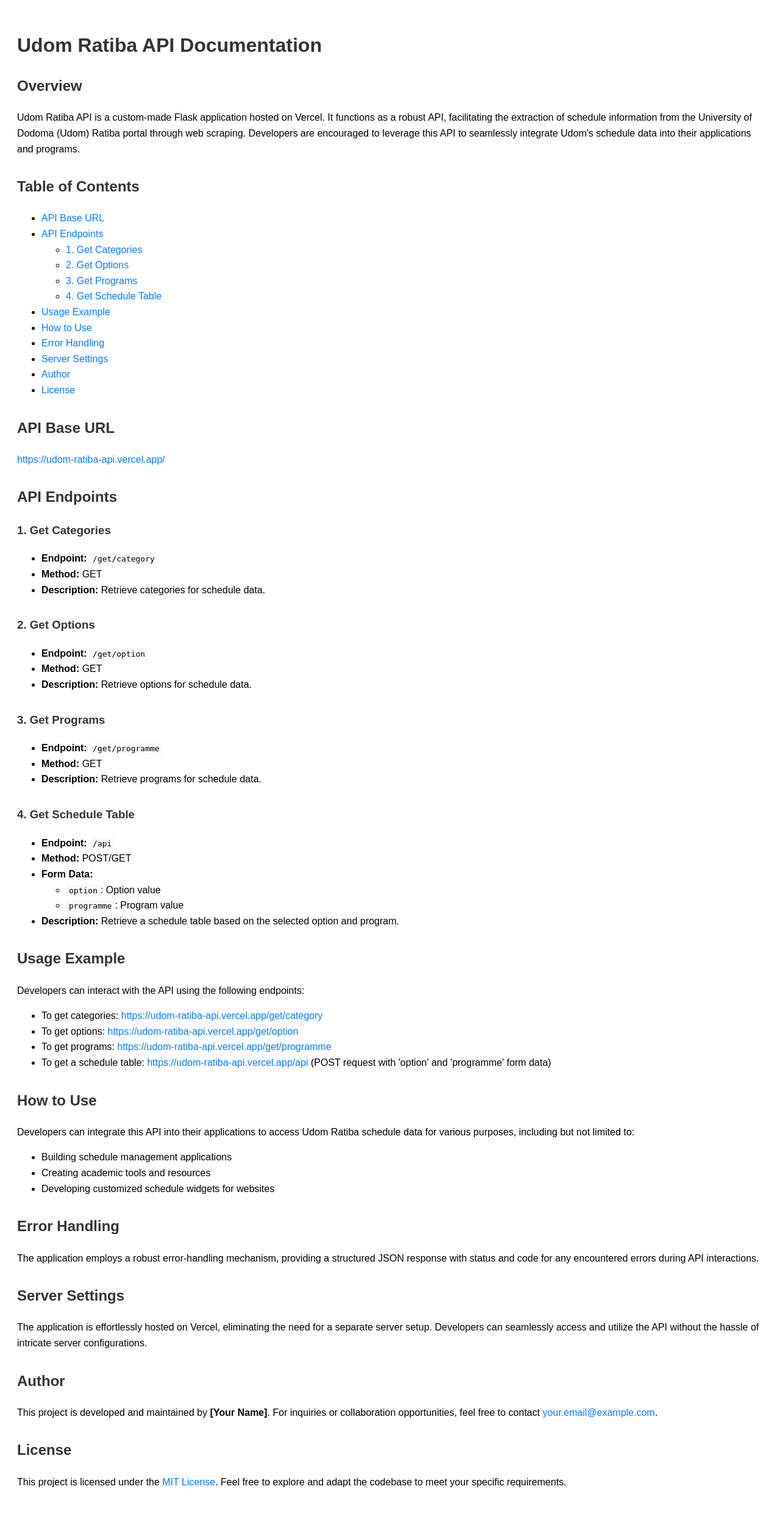
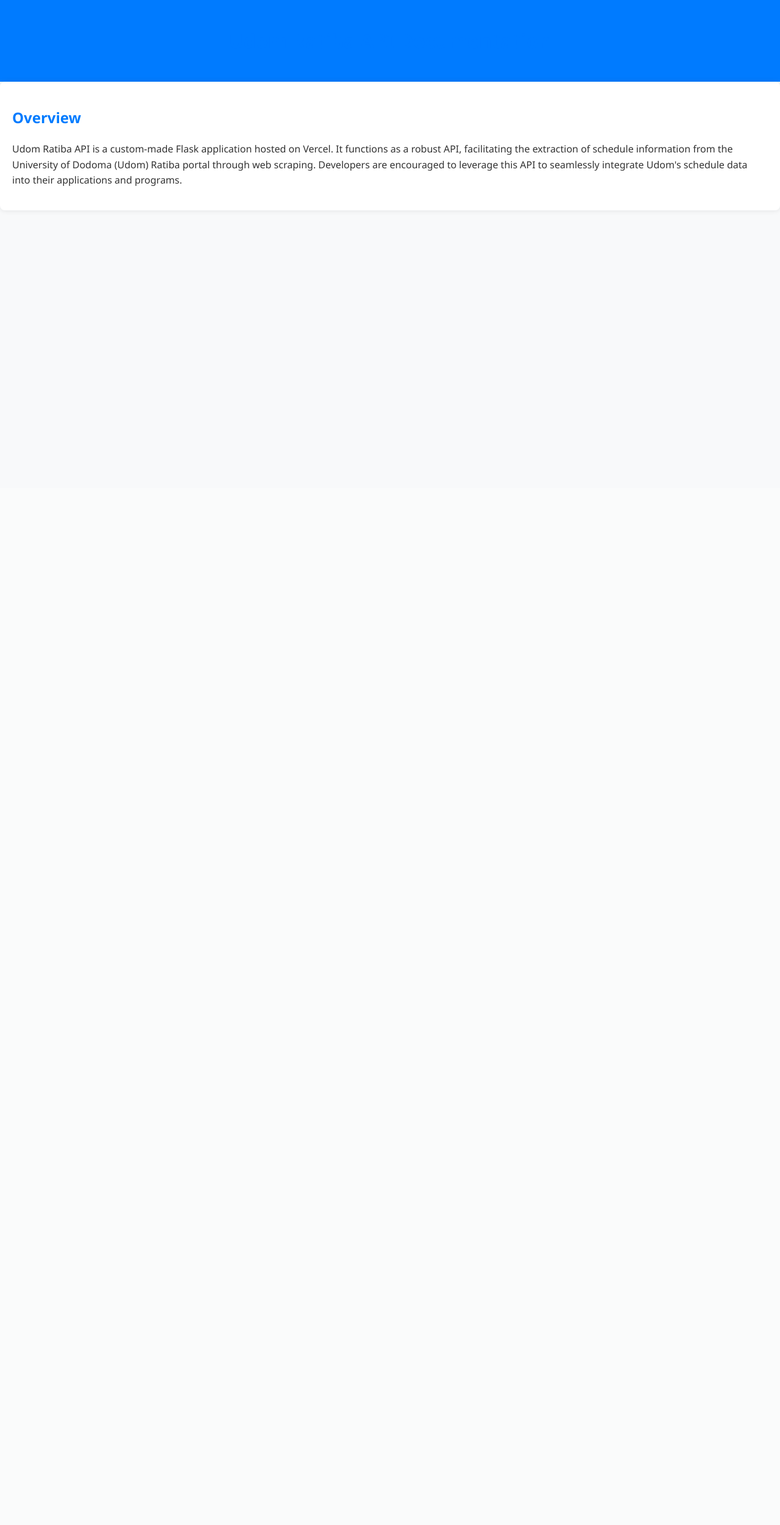
Before and after one commit to isaka-james/UDOM-RATIBA-API, a Python web app: template api/templates/index.html in a window 1280 px wide. Shown: the whole page at 61% size. After the commit the page ends 346 px from the top, so only its background shows below. Run offline with Jinja, Linux system fonts and the light colour scheme; the template is opened without the code that fills it, so the values that code supplies are empty.

Commit message:
web making 0.3

```diff
--- a/api/templates/index.html
+++ b/api/templates/index.html
@@ -4,31 +4,53 @@
 <head>
     <meta charset="UTF-8">
     <meta name="viewport" content="width=device-width, initial-scale=1.0">
-    <title>{{title}}</title>
+    <title>{{ title }}</title>
     <style>
         body {
-            font-family: Arial, sans-serif;
+            font-family: 'Segoe UI', Tahoma, Geneva, Verdana, sans-serif;
+            background-color: #f8f9fa;
+            color: #333;
             line-height: 1.6;
+            margin: 0;
+            padding: 0;
+        }
+
+        header {
+            background-color: #007BFF;
+            color: white;
             padding: 20px;
+            text-align: center;
         }
 
         h1, h2, h3 {
-            color: #333;
+            color: #007BFF;
         }
 
         a {
             color: #007BFF;
             text-decoration: none;
+            transition: color 0.3s;
         }
 
         a:hover {
-            text-decoration: underline;
+            color: #0056b3;
         }
 
-        code {
-            background-color: #f8f9fa;
-            padding: 2px 5px;
-            border-radius: 4px;
+        section {
+            margin-bottom: 30px;
+            padding: 20px;
+            background-color: white;
+            border-radius: 8px;
+            box-shadow: 0 0 10px rgba(0, 0, 0, 0.1);
+        }
+
+        ul {
+            list-style-type: none;
+            padding: 0;
+        }
+
+        li {
+            margin-bottom: 10px;
         }
 
         pre {
@@ -37,15 +59,13 @@
             border-radius: 6px;
             overflow-x: auto;
         }
-
-        section {
-            margin-bottom: 30px;
-        }
     </style>
 </head>
 
 <body>
-    <h1>Udom Ratiba API Documentation</h1>
+    <header>
+        <h1>Udom Ratiba API Documentation</h1>
+    </header>
 
     <section>
         <h2>Overview</h2>
@@ -57,136 +77,27 @@
         </p>
     </section>
 
-    <section>
-        <h2>Table of Contents</h2>
-        <ul>
-            <li><a href="#api-base-url">API Base URL</a></li>
-            <li><a href="#api-endpoints">API Endpoints</a>
-                <ul>
-                    <li><a href="#1-get-categories">1. Get Categories</a></li>
-                    <li><a href="#2-get-options">2. Get Options</a></li>
-                    <li><a href="#3-get-programs">3. Get Programs</a></li>
-                    <li><a href="#4-get-schedule-table">4. Get Schedule Table</a></li>
-                </ul>
-            </li>
-            <li><a href="#usage-example">Usage Example</a></li>
-            <li><a href="#how-to-use">How to Use</a></li>
-            <li><a href="#error-handling">Error Handling</a></li>
-            <li><a href="#server-settings">Server Settings</a></li>
-            <li><a href="#author">Author</a></li>
-            <li><a href="#license">License</a></li>
-        </ul>
-    </section>
+    <!-- Add other sections similarly with their respective styling -->
 
-    <section>
-        <h2 id="api-base-url">API Base URL</h2>
-        <p><a href="https://udom-ratiba-api.vercel.app/">https://udom-ratiba-api.vercel.app/</a></p>
-    </section>
+    <script src="https://code.jquery.com/jquery-3.6.4.min.js"></script>
+    <script>
+        // Your jQuery code can go here for additional interactivity
+        // For example, you can add smooth scrolling for anchor links:
+        $(document).ready(function () {
+            $('a[href^="#"]').on('click', function (event) {
+                event.preventDefault();
 
-    <section>
-        <h2 id="api-endpoints">API Endpoints</h2>
+                var target = this.hash;
+                var $target = $(target);
 
-        <section>
-            <h3 id="1-get-categories">1. Get Categories</h3>
-            <ul>
-                <li><strong>Endpoint:</strong> <code>/get/category</code></li>
-                <li><strong>Method:</strong> GET</li>
-                <li><strong>Description:</strong> Retrieve categories for schedule data.</li>
-            </ul>
-        </section>
-
-        <section>
-            <h3 id="2-get-options">2. Get Options</h3>
-            <ul>
-                <li><strong>Endpoint:</strong> <code>/get/option</code></li>
-                <li><strong>Method:</strong> GET</li>
-                <li><strong>Description:</strong> Retrieve options for schedule data.</li>
-            </ul>
-        </section>
-
-        <section>
-            <h3 id="3-get-programs">3. Get Programs</h3>
-            <ul>
-                <li><strong>Endpoint:</strong> <code>/get/programme</code></li>
-                <li><strong>Method:</strong> GET</li>
-                <li><strong>Description:</strong> Retrieve programs for schedule data.</li>
-            </ul>
-        </section>
-
-        <section>
-            <h3 id="4-get-schedule-table">4. Get Schedule Table</h3>
-            <ul>
-                <li><strong>Endpoint:</strong> <code>/api</code></li>
-                <li><strong>Method:</strong> POST/GET</li>
-                <li><strong>Form Data:</strong>
-                    <ul>
-                        <li><code>option</code>: Option value</li>
-                        <li><code>programme</code>: Program value</li>
-                    </ul>
-                </li>
-                <li><strong>Description:</strong> Retrieve a schedule table based on the selected option and program.</li>
-            </ul>
-        </section>
-
-    </section>
-
-    <section>
-        <h2 id="usage-example">Usage Example</h2>
-        <p>
-            Developers can interact with the API using the following endpoints:
-            <ul>
-                <li>To get categories: <a href="https://udom-ratiba-api.vercel.app/get/category">https://udom-ratiba-api.vercel.app/get/category</a></li>
-                <li>To get options: <a href="https://udom-ratiba-api.vercel.app/get/option">https://udom-ratiba-api.vercel.app/get/option</a></li>
-                <li>To get programs: <a href="https://udom-ratiba-api.vercel.app/get/programme">https://udom-ratiba-api.vercel.app/get/programme</a></li>
-                <li>To get a schedule table: <a href="https://udom-ratiba-api.vercel.app/api">https://udom-ratiba-api.vercel.app/api</a> (POST request with 'option' and 'programme' form data)</li>
-            </ul>
-        </p>
-    </section>
-
-    <section>
-        <h2 id="how-to-use">How to Use</h2>
-        <p>
-            Developers can integrate this API into their applications to access Udom Ratiba schedule data for various
-            purposes, including but not limited to:
-        </p>
-        <ul>
-            <li>Building schedule management applications</li>
-            <li>Creating academic tools and resources</li>
-            <li>Developing customized schedule widgets for websites</li>
-        </ul>
-    </section>
-
-    <section>
-        <h2 id="error-handling">Error Handling</h2>
-        <p>
-            The application employs a robust error-handling mechanism, providing a structured JSON response with status
-            and code for any encountered errors during API interactions.
-        </p>
-    </section>
-
-    <section>
-        <h2 id="server-settings">Server Settings</h2>
-        <p>
-            The application is effortlessly hosted on Vercel, eliminating the need for a separate server setup.
-            Developers can seamlessly access and utilize the API without the hassle of intricate server configurations.
-        </p>
-    </section>
-
-    <section>
-        <h2 id="author">Author</h2>
-        <p>
-            This project is developed and maintained by <strong>[Your Name]</strong>. For inquiries or collaboration
-            opportunities, feel free to contact
-            <a href="mailto:your.email@example.com">your.email@example.com</a>.
-        </p>
-    </section>
-
-    <section>
-        <h2 id="license">License</h2>
-        <p>This project is licensed under the <a href="LICENSE">MIT License</a>. Feel free to explore and adapt the
-            codebase to meet your specific requirements.</p>
-    </section>
-
+                $('html, body').stop().animate({
+                    'scrollTop': $target.offset().top
+                }, 900, 'swing', function () {
+                    window.location.hash = target;
+                });
+            });
+        });
+    </script>
 </body>
 
 </html>
```
